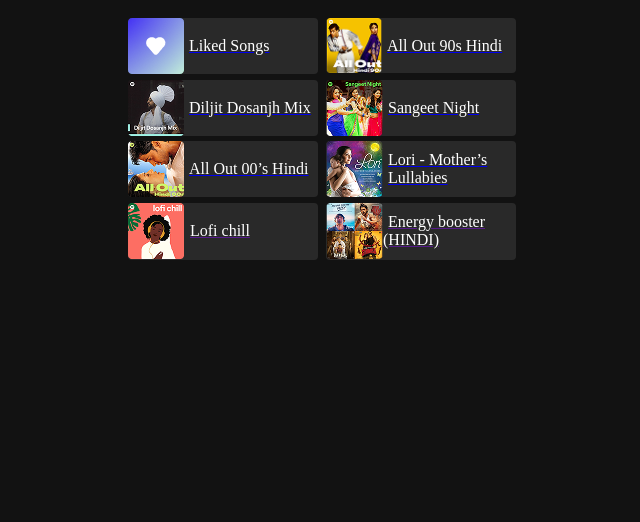
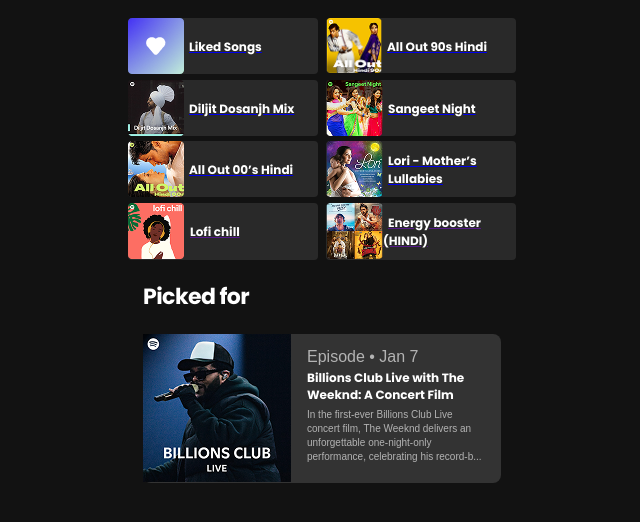
Before and after one commit to jean-devbr/Copia_Spotify, a plain HTML site: page pag_02/segunda_pagina.html in a window 1280 px wide. Shown: the part 100-622 px from the top of the page, without its empty margins (318-958 px from the left). Drawn offline with Linux system fonts and the light colour scheme; a web font is replaced by a local one.

Commit message:
parte da live finalizada

```diff
--- a/pag_02/css/estilo.css
+++ b/pag_02/css/estilo.css
@@ -119,6 +119,7 @@ main {
     gap: 8px;
     height: 7.2vh;
     margin-top: 4px;
+
 }
 ol {
     list-style: none;
@@ -134,7 +135,69 @@ li {
 span {
     color: #FFFFFF;
     margin: 5px;
+    font-family: "Poppins", sans-serif;
+    font-weight: 700;
+    font-size: 12px;
+    line-height: 16px;
+    letter-spacing: 0px;
 }
 .indivivual-lull {
     margin-left: 5px;
 }
+#segunda-parte {
+    padding: 24px 16px 8px 16px;
+    width: 390px;
+    height: auto;
+    display: flex;
+    flex-flow: column wrap;
+    gap: 3vh;
+
+}
+h1 {
+    color: #FFFFFF;
+    font-family: "Poppins", sans-serif;
+    font-weight: 700;
+    font-size: 22px;
+    line-height: 26px;
+    letter-spacing: -0.55px;
+}
+#live-club {
+    display: flex;
+    flex-direction: row;
+    background-color: #333333;
+    border-radius: 8px;
+    color: #FFFFFF;
+
+
+}
+#mensagem {
+    display: flex;
+    flex-flow: column wrap;
+    gap: 5px;
+    padding: 16px;
+
+}
+.mensagem-data {
+    font-family: 'Circular Std', sans-serif;
+    font-weight: 400;
+    line-height: 14px;
+    letter-spacing: 0px;
+    color: #B3B3B3;
+}
+.titulo-billions {
+    font-family: "Poppins", sans-serif;
+    font-weight: 700;
+    font-size: 12px;
+    line-height: 17px;
+    letter-spacing: 0px;
+    color: #FFFFFF;
+
+}
+.mensagem-billions {
+    font-family: 'Circular Std', sans-serif;
+    font-weight: 400;
+    font-size: 10px;
+    line-height: 14px;
+    letter-spacing: 0px;
+    color: #B3B3B3;
+}
--- a/pag_02/segunda_pagina.html
+++ b/pag_02/segunda_pagina.html
@@ -118,6 +118,21 @@
             </div>
 
         </ol>
+        <div id="segunda-parte">
+            <h1>Picked for</h1>
+            <div id="live-club">
+                <img src="imagem/main/segunda-parte/image 29.png" alt="billions club" width="148">
+                <div id="mensagem">
+                    <p class="mensagem-data">Episode • Jan 7</p>
+                    <p class="titulo-billions">Billions Club Live with The Weeknd: A Concert Film
+                    </p>
+                    <p class="mensagem-billions">
+                        In the first-ever Billions Club Live concert film, The Weeknd delivers an unforgettable one-night-only performance, celebrating his record-b...
+                    </p>
+                </div>
+            </div>
+
+        </div>
     </main>
     <footer>
 
```
Also changed, not shown: pag_02/imagem/main/segunda-parte/image 29.png (added).
